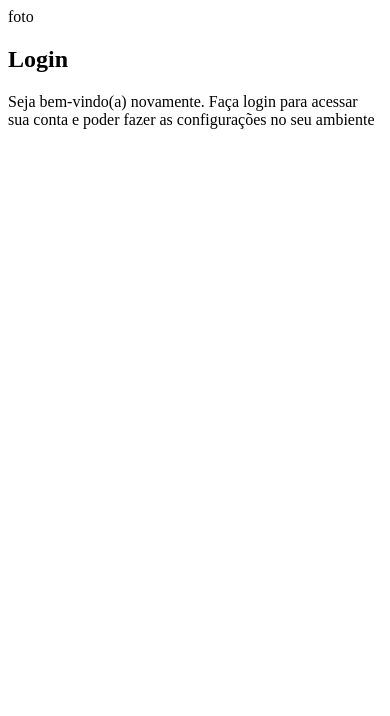
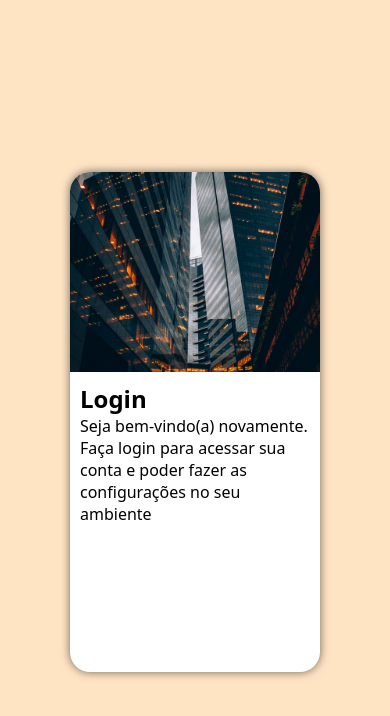
Before and after one commit to DiogoGuilhermeC/projeto-login, a plain HTML site: page index.html in a window 390 px wide. Drawn offline with Linux system fonts and the light colour scheme.

Commit message:
tela de mobile

```diff
--- a/estilos/style.css
+++ b/estilos/style.css
@@ -5,3 +5,49 @@
     vERDE: #49a09d
     Lilás: #5f2c82
 */
+
+* {
+    font-family: system-ui, -apple-system, BlinkMacSystemFont, 'Segoe UI', Roboto, Oxygen, Ubuntu, Cantarell, 'Open Sans', 'Helvetica Neue', sans-serif;
+    padding: 0px;
+    margin: 0px;
+    box-sizing: border-box;
+}
+
+body, html {
+    background-color: bisque;
+    width: 100vw;
+    height: 100vh;
+}
+
+main {
+    position: relative;
+    height: 100vh;
+    width: 100vw;
+}
+
+#login {
+    position: absolute;
+    top: 50%;
+    left: 50%;
+    transform: translate(-50%, -50%);
+    overflow: hidden;
+
+    background-color:white;
+    width: 250px;
+    height: 500px;
+    border-radius: 20px;
+    box-shadow: 0px 0px 10px rgba(0, 0, 0, 0.567);
+}
+
+section#login > div#imagem {
+    display: block;
+    background: bisque url(../imagens/pexels-dinnow-9444476.jpg) no-repeat;
+    background-size: cover;
+    background-position: center center;
+    height: 200px;
+}
+
+section#login > div#formulario {
+    display: block;
+    padding: 10px;
+}
--- a/index.html
+++ b/index.html
@@ -11,7 +11,7 @@
     <main>
         <section id="login">
             <div id="imagem">
-                foto
+
             </div>
 
             <div id="formulario">
```
